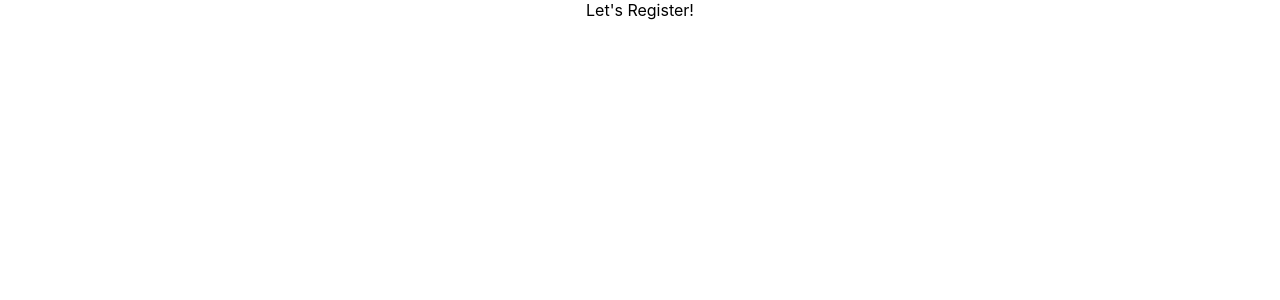
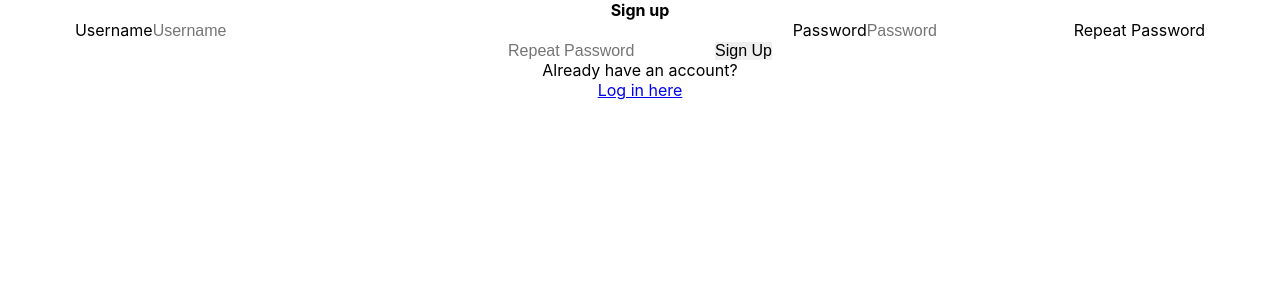
Before and after one commit to zkzerotwo/anime-culture-crypt-capstone-client, a React (Create React App) app: page /register in a window 1280 px wide. Shown: the top 300 px of the page. Built offline with nearby package versions, Linux system fonts and the light colour scheme.

Commit message:
authorization complete

```diff
--- a/src/App.js
+++ b/src/App.js
@@ -19,9 +19,9 @@ class App extends React.Component {
   }
 
   handleAddToLootbox = (lootbox) => {
-this.setState({
-  lootboxes: [...this.state.lootboxes, lootbox]
-})
+    this.setState({
+      lootboxes: [...this.state.lootboxes, lootbox]
+    })
   }
 
   handleAddToDrops = () => {
--- a/src/Login/Login.js
+++ b/src/Login/Login.js
@@ -87,9 +87,9 @@ class Login extends React.Component {
     };
 
     render() {
-        const msg = this.state.error ? <p>
-            {this.state.error}
-        </p>:
+        // const msg = this.state.error ? <p>
+        //     {this.state.error}
+        // </p>:
         <div></div>;
         return (
             <div className="Login">
@@ -101,7 +101,7 @@ class Login extends React.Component {
 
                     <form className="loginForm" onSubmit={this.loginUser}>
                     <div className = "errorMessage">
-                        {msg}
+                        {/* {msg} */}
                     </div>
                         <label htmlFor="userName">Username</label>
                         <input
--- a/src/Register/Register.js
+++ b/src/Register/Register.js
@@ -1,4 +1,8 @@
 import React from 'react'
+import { NavLink } from 'react-router-dom'
+import ValidationError from '../ValidationError'
+import TokenService from '../services/token-service'
+import AuthApiService from '../services/token-service'
 
 export default class Register extends React.Component {
     constructor(props) {
@@ -78,9 +82,123 @@ export default class Register extends React.Component {
         }
 
     }
+    registerUser = (event) => {
+        event.preventDefault();
+        //get the input from the form submission
+        const data = {};
+        //get the payload from the form submission
+        const formData = new FormData(event.target);
+        for (let value of formData) {
+            data[value[0]] = value[1];
+        }
+        // console.log(data);
+
+        let { user_name,
+            password
+        } = data;
+        //console.log(user_name, password, repeatPassword);
+
+
+        this.setState({ error: null })
+        AuthApiService.postUser({
+            user_name,
+            password
+        })
+
+            .then(response => {
+                //console.log('user:', response)
+                TokenService.saveAuthToken(response.authToken)
+                TokenService.saveUserId(response.id)
+                // window.location = "/add-item"
+            })
+
+            .catch(res => {
+                this.setState({ error: res.error })
+            })
+    }
     render() {
+        const msg = this.state.error ?
+            <p>
+                {this.state.error}
+            </p> :
+            <div></div>;
         return (
-            <p>Let's Register!</p>
+            <div className="Register">
+                <section id="signUpPage">
+                    <h2>Sign up</h2>
+                    <form className="registerForm" onSubmit={this.registerUser}>
+                        <div className="errorMessage">
+                            {msg}
+                        </div>
+                        <label htmlFor="username">Username</label>
+                        <input
+                            type="text"
+                            name="user_name"
+                            placeholder="Username"
+                            onChange={(e) =>
+                                this.changeUsername(e.target.value)
+                            }
+                            required
+                        />
+                        {this.state.user_name.touched && (
+                            <ValidationError
+                                message={this.validateUserName()}
+                            />
+                        )}
+
+                        <label>Password</label>
+                        <input
+                            type="Password"
+                            name="password"
+                            placeholder="Password"
+                            onChange={(e) =>
+                                this.changePassword(e.target.value)
+                            }
+                            required
+                        />
+
+                        {this.state.password.touched && (
+                            <ValidationError
+                                message={this.validatePassword()}
+                            />
+                        )}
+
+
+                        <label>Repeat Password</label>
+                        <input
+                            type="Password"
+                            name="repeatPassword"
+                            placeholder="Repeat Password"
+                            onChange={(e) =>
+                                this.updateRepeatPassword(e.target.value)
+                            }
+                            required
+                        />
+
+                        {this.state.repeatPassword.touched && (
+                            <ValidationError
+                                message={this.validateRepeatPassword()}
+                            />
+                        )}
+                        <button
+                            className="signup-button"
+                            id="register-button"
+                            type="submit"
+                            disabled={this.state.submitButtonDisabled}
+                        >
+                            Sign Up
+                        </button>
+                    </form>
+                    <div className="login">
+                        <p>
+                            Already have an account?
+                        </p>
+                        <p>
+                            <NavLink to="/login">Log in here</NavLink>
+                        </p>
+                    </div>
+                </section>
+            </div>
         )
     }
 }
--- a/src/ResultBar/ResultBar.js
+++ b/src/ResultBar/ResultBar.js
@@ -1,10 +1,20 @@
 import React from 'react'
 import LootBox from '../LootBox/LootBox'
-// import LootboxContext from '../LootboxContext'
+import LootboxContext from '../LootboxContext'
 
-export default function ResultBar(props) {
-    console.log(props.results, "results props")
-    const entries = props.results.map(entry => {
+export default class ResultBar extends React.Component {
+    constructor(props) {
+        super(props);
+        this.state = {
+
+        }
+    }
+    static contextType = LootboxContext
+
+
+    render() {
+        console.log(this.props.results, "results props")
+        const entries = this.props.results.map(entry => {
             return (
                 <li key={entry.mal_id}>
                     <img alt={entry.title} src={entry.image_url} />
@@ -12,6 +22,7 @@ export default function ResultBar(props) {
                         <p>{entry.title}</p>
                         <p>{entry.synopsis}</p>
                         <a href={entry.url}>Learn More</a>
+                        <h1>O</h1>
                     </div>
                 </li>
             )
@@ -24,3 +35,4 @@ export default function ResultBar(props) {
             </section>
         )
     }
+}
--- a/src/SearchBar/SearchBar.js
+++ b/src/SearchBar/SearchBar.js
@@ -14,7 +14,8 @@ export default class SearchBar extends React.Component {
             options: [
                 "anime", "manga", "person", "character"
             ],
-            searchResults: []
+            searchResults: [],
+            lootboxes: []
         }
     }
     static defaultProps = {
--- a/src/config.js
+++ b/src/config.js
@@ -1,5 +1,6 @@
 // eslint-disable-next-line import/no-anonymous-default-export
 export default {
     API_ENDPOINT: "https://jikan1.p.rapidapi.com/search/",
+    AUTH_ENDPOINT: "http://localhost:8000/api",
     API_TOKEN: "d36a838384mshc96686c738af0aap11fd78jsnf972d810e8ef"
 }
--- a/src/services/auth-api-service.js
+++ b/src/services/auth-api-service.js
@@ -3,7 +3,7 @@ import config from '../config'
 const AuthApiService = {
   postLogin(credentials) {
     //console.log(credentials)
-    return fetch(`${config.API_ENDPOINT}/auth/login`, {
+    return fetch(`${config.AUTH_ENDPOINT}/auth/login`, {
         method: 'POST',
         headers: {
           'content-type': 'application/json',
@@ -21,7 +21,7 @@ const AuthApiService = {
       })
   },
   postUser(user) {
-    return fetch(`${config.API_ENDPOINT}/users`, {
+    return fetch(`${config.AUTH_ENDPOINT}/users`, {
         method: 'POST',
         headers: {
           'content-type': 'application/json',
```
Also changed, not shown: 1 other file (tests, documents, lock files or other folders). Lines whose indentation alone changed are shown as unchanged.
